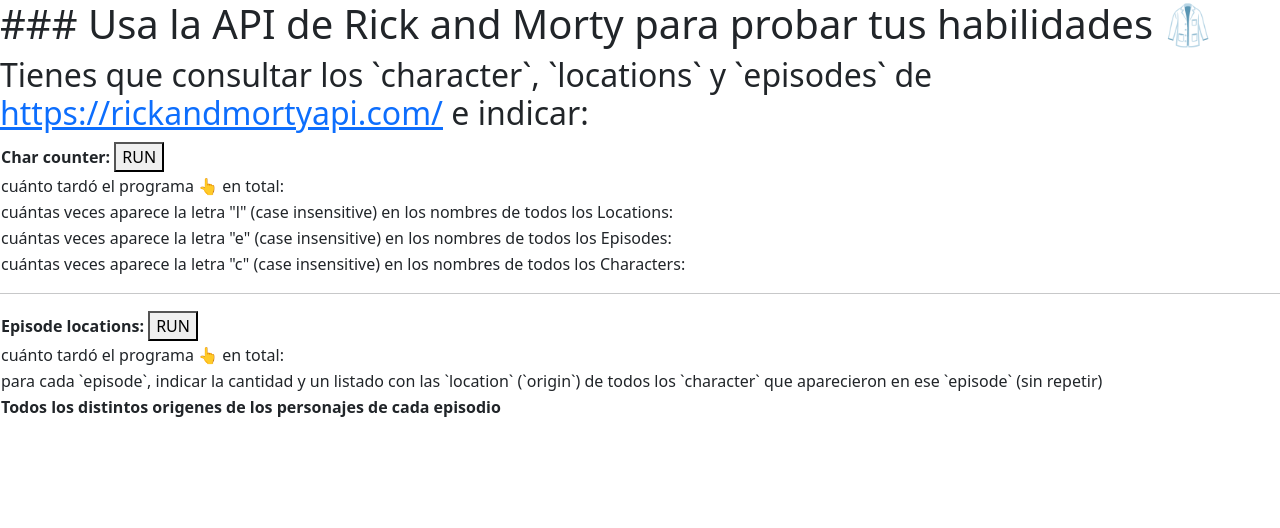
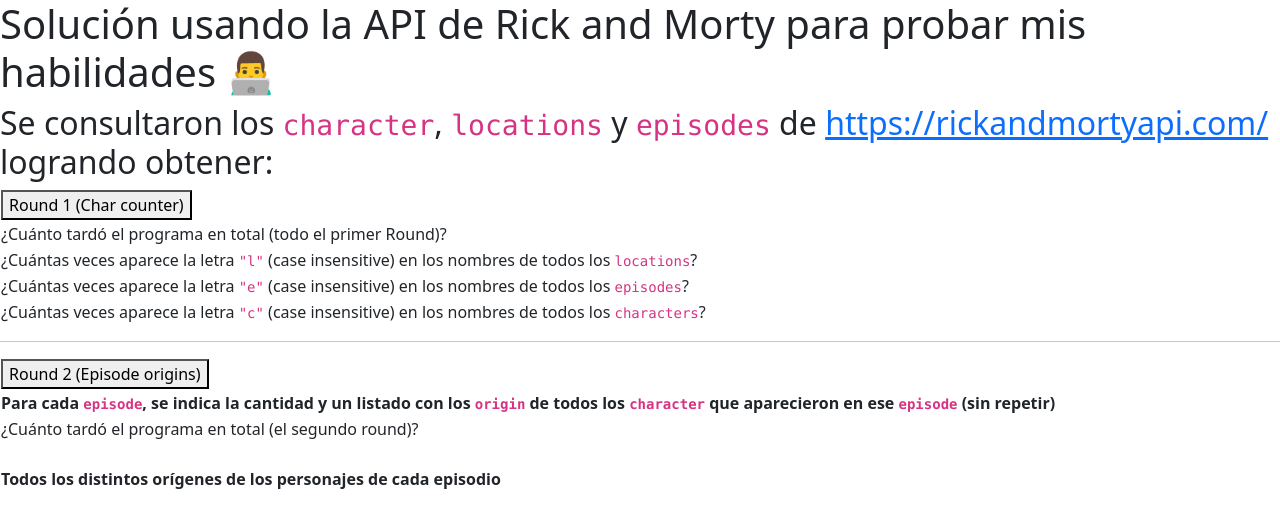
Before and after one commit to LeFranck/RaMGraphqlDjango, a Django app: page /scripts/ in a window 1280 px wide. Shown: the top 528 px of the page. Run offline with Django 3.2, Linux system fonts and the light colour scheme; lists and menus that the app fills with data are empty; some libraries are stand-ins or nearby versions.

Commit message:
html human format and code tags

```diff
--- a/scripts/static/scripts/index.js
+++ b/scripts/static/scripts/index.js
@@ -27,7 +27,6 @@
 			success: function (data) {
 				console.log(data)
 				$('#time_2').text("Esta pregunta tardo " + data["round_2"][1] + " segundos en ser contestada");
-				//$('#answer_4').text(data["round_2"][0]);
 				create_episodes_origin_table(data["round_2"][0]);
 			}
 		});
@@ -43,9 +42,13 @@
 
 	function create_episodes_origin_table(data){
 		for (const [key, value] of Object.entries(data)) {
-			//TODO: CAMBIAR KEY POR NOMBRE
-			episode = '<tr><td>'+ key +'</td> <td> Cantidad de origenes distintos: '+ value[0] +'</td></tr>'
-			origins = '<tr><td>'+ value[1]+'</td></tr>'
+			str_aux = "[ ";
+			value[1].forEach(origin => {
+				str_aux += origin + ", ";
+			});
+			str_origin = str_aux.slice(0, -2) + " ]"
+			episode = '<tr><td><code>episode </code>'+ key +'</td> <td> Cantidad de orígenes distintos: </td></tr>'
+			origins = '<tr><td><code>origins </code>'+ str_origin +'<td>'+ value[0] +'</td></td></tr>'
 			$('#second_round_table tbody').append(episode)
 			$('#second_round_table tbody').append(origins)
 		}
--- a/scripts/templates/scripts/index.html
+++ b/scripts/templates/scripts/index.html
@@ -10,47 +10,55 @@
 	</head>
 
 	<body>
-		<h1>### Usa la API de Rick and Morty para probar tus habilidades 🥼</h1>
-		<h2>Tienes que consultar los `character`, `locations` y `episodes` de <a href="https://rickandmortyapi.com/">https://rickandmortyapi.com/</a> e indicar:</h2>
+		<h1>Solución usando la API de Rick and Morty para probar mis habilidades 👨‍💻 </h1>
+		<h2>Se consultaron los <code>character</code>, <code>locations</code> y <code>episodes</code> de <a href="https://rickandmortyapi.com/">https://rickandmortyapi.com/</a> logrando obtener:</h2>
 
 		<table>
-			<tr>
-				<th>Char counter: <button id="round_1">RUN</button></th>
+			<thead>
+				<th><button id="round_1">Round 1 (Char counter)</button></th>
+			</thead>
+			<tbody>
 					<tr>
-						<td>cuánto tardó el programa 👆 en total: </td>
+						<td>¿Cuánto tardó el programa en total (todo el primer Round)? </td>
 						<td id="time_1"></td>
 					</tr>
 					<tr>
-						<td>cuántas veces aparece la letra "l" (case insensitive) en los nombres de todos los Locations: </td>
+						<td>¿Cuántas veces aparece la letra <code>"l"</code> (case insensitive) en los nombres de todos los <code>locations</code>? </td>
 						<td id="answer_1"></td>
 					</tr>
 					<tr>
-						<td>cuántas veces aparece la letra "e" (case insensitive) en los nombres de todos los Episodes: </td>
+						<td>¿Cuántas veces aparece la letra <code>"e"</code> (case insensitive) en los nombres de todos los <code>episodes</code>? </td>
 						<td id="answer_2"></td>
 					</tr>
 					<tr>
-						<td>cuántas veces aparece la letra "c" (case insensitive) en los nombres de todos los Characters: </td>
+						<td>¿Cuántas veces aparece la letra <code>"c"</code> (case insensitive) en los nombres de todos los <code>characters</code>? </td>
 						<td id="answer_3"></td>
 					</tr>
-				</tr>
+				</tbody>
 		</table>
 		<hr>
 		<table>
-			<tr>
-				<th>Episode locations: <button id="round_2">RUN</button></th>
-			</tr>
+			<thead>
 				<tr>
-					<td>cuánto tardó el programa 👆 en total:</td>
+					<th><button id="round_2">Round 2 (Episode origins)</button></th>
+				</tr>
+				<tr>
+					<th>Para cada <code>episode</code>, se indica la cantidad y un listado con los <code>origin</code> de todos los <code>character</code> que aparecieron en ese <code>episode</code> (sin repetir)</th>
+				</tr>
+			</thead>
+
+			<tbody>
+				<tr>
+					<td>¿Cuánto tardó el programa en total (el segundo round)?</td>
 					<td id="time_2"></td>
 				</tr>
-				<tr>
-					<td>para cada `episode`, indicar la cantidad y un listado con las `location` (`origin`) de todos los `character` que aparecieron en ese `episode` (sin repetir)</td>
-				</tr>
+			</tbody>
 		</table>
+		<br>
 		<table id="second_round_table">
 			<thead>
 				<tr>
-					<th>Todos los distintos origenes de los personajes de cada episodio </th>
+					<th>Todos los distintos orígenes de los personajes de cada episodio </th>
 				</tr>
 			</thead>
 			<tbody>
@@ -58,5 +66,4 @@
 			</tbody>
 		</table>
 	</body>
-
 </html>
--- a/scripts/urls.py
+++ b/scripts/urls.py
@@ -7,4 +7,5 @@
 	path('', views.index, name='index'),
 	path('round_1/', views.round_1, name='round_1'),
 	path('round_2/', views.round_2, name='round_2'),
+	path('round_2/api/', views.round_2_api, name='round_2_api'),
 ]
--- a/scripts/views.py
+++ b/scripts/views.py
@@ -31,8 +31,15 @@
 	return JsonResponse(data)
 
 async def round_2(request):
-	retorno = await RaMClient.run_second_round(RaMClient)
+	retorno = await RaMClient.run_second_round(RaMClient, True)
 	data = {
 		"round_2": retorno,
 	}
 	return JsonResponse(data)
+
+async def round_2_api(request):
+	retorno = await RaMClient.run_second_round(RaMClient, False)
+	data = {
+		"round_2": retorno,
+	}
+	return JsonResponse(data)
```
Also changed, not shown: scripts/models/raMClient.py (+11 -7 lines), scripts/models/raMQuerys.py (+5 -2 lines), scripts/models/raMStats.py (+8 -2 lines).
